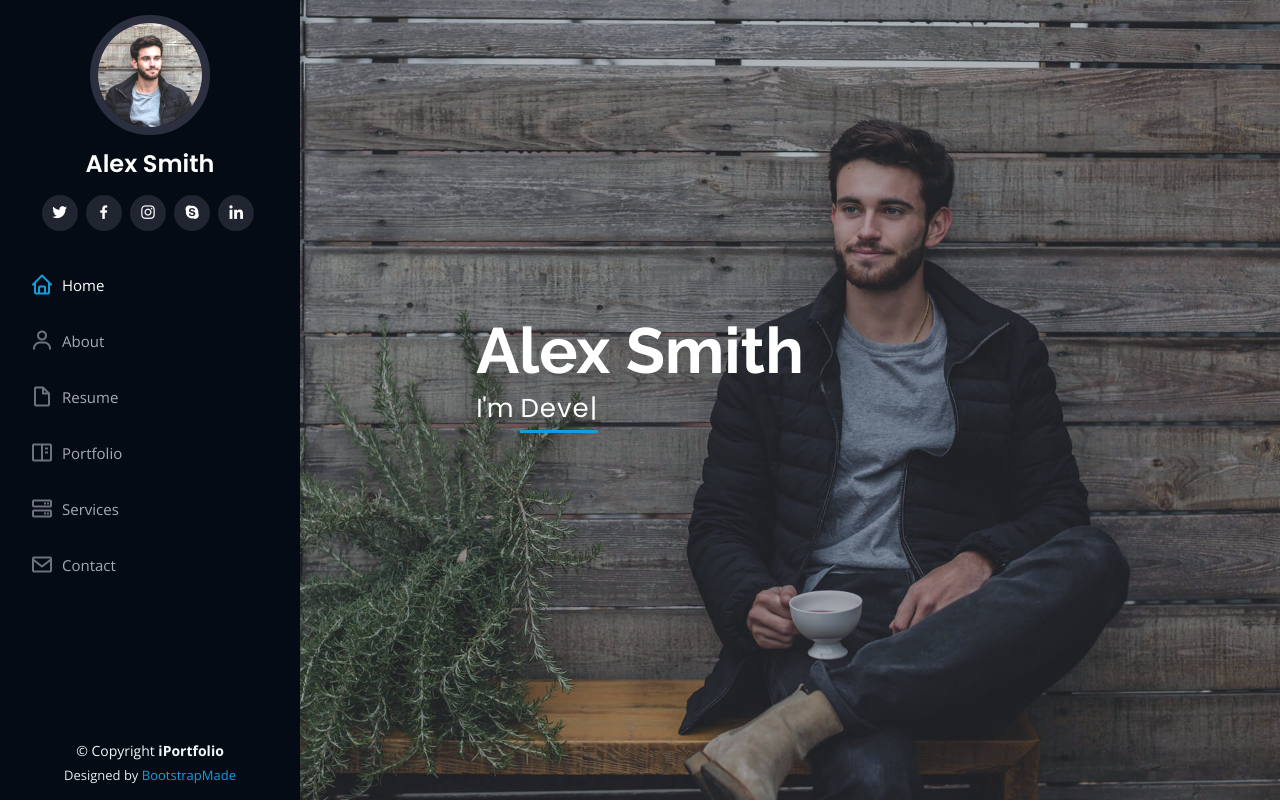
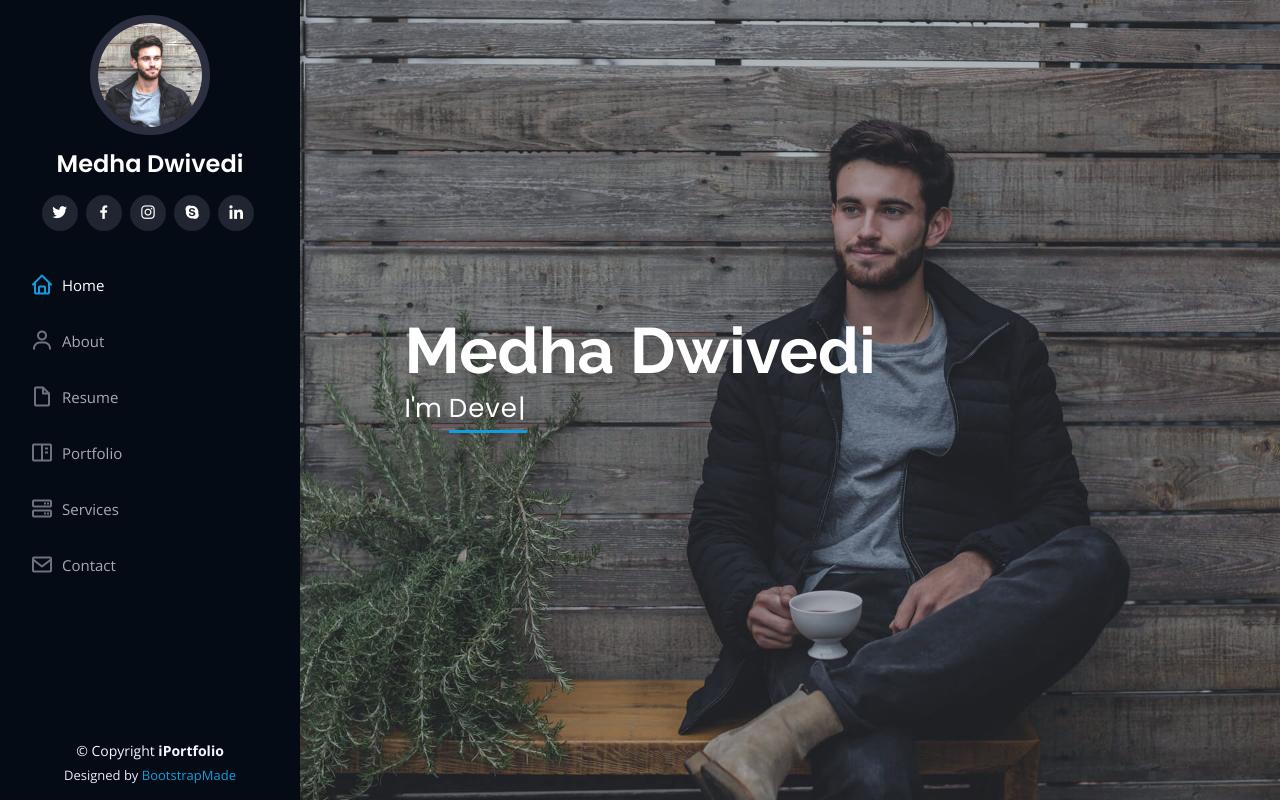
Before and after one commit to Medha6dwivedi/medha6dwivedi.github.io, a plain HTML site: page index.html in a window 1280 px wide. Shown: the top 802 px of the page. Drawn offline with nearby package versions, Linux system fonts and the light colour scheme.

Commit message:
changing name

```diff
--- a/index.html
+++ b/index.html
@@ -47,7 +47,7 @@
 
       <div class="profile">
         <img src="assets/img/profile-img.jpg" alt="" class="img-fluid rounded-circle">
-        <h1 class="text-light"><a href="index.html">Alex Smith</a></h1>
+        <h1 class="text-light"><a href="index.html">Medha Dwivedi</a></h1>
         <div class="social-links mt-3 text-center">
           <a href="#" class="twitter"><i class="bx bxl-twitter"></i></a>
           <a href="#" class="facebook"><i class="bx bxl-facebook"></i></a>
@@ -73,7 +73,7 @@
   <!-- ======= Hero Section ======= -->
   <section id="hero" class="d-flex flex-column justify-content-center align-items-center">
     <div class="hero-container" data-aos="fade-in">
-      <h1>Alex Smith</h1>
+      <h1>Medha Dwivedi</h1>
       <p>I'm <span class="typed" data-typed-items="Designer, Developer, Freelancer, Photographer"></span></p>
     </div>
   </section><!-- End Hero -->
@@ -254,7 +254,7 @@
           <div class="col-lg-6" data-aos="fade-up">
             <h3 class="resume-title">Sumary</h3>
             <div class="resume-item pb-0">
-              <h4>Alex Smith</h4>
+              <h4>Medha Dwivedi</h4>
               <p><em>Innovative and deadline-driven Graphic Designer with 3+ years of experience designing and developing user-centered digital/print marketing material from initial concept to final, polished deliverable.</em></p>
               <ul>
                 <li>Portland par 127,Orlando, FL</li>
```
Also changed, not shown: inner-page.html (+1 -1 lines), portfolio-details.html (+1 -1 lines).
